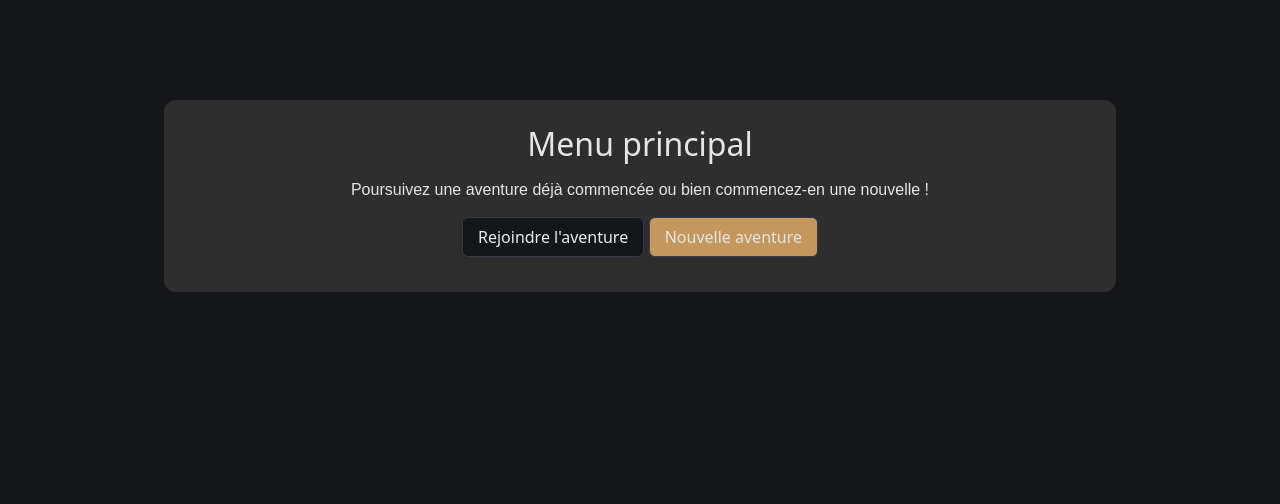
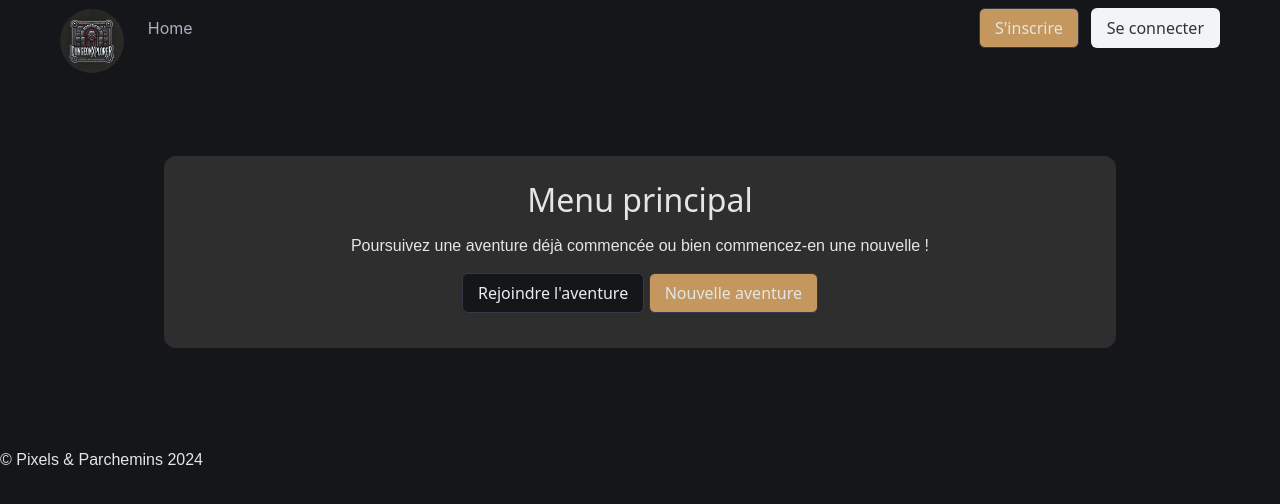
Before and after one commit to baptiste-aubignat/DungeonXplorer, a PHP site: page /menu.php in a window 1280 px wide. Shown: the top 504 px of the page. Run offline with PHP 8.4, Linux system fonts and the light colour scheme; some web fonts are replaced.

Commit message:
ajout du header et du footer sur les pages Menu, Connexion et Inscription

```diff
--- a/menu.php
+++ b/menu.php
@@ -21,6 +21,43 @@
         <link href="https://fonts.googleapis.com/css2?family=Faculty+Glyphic&display=swap" rel="stylesheet">
     </head>
     <body>
+        <header>
+            <nav class="navbar" aria-label="main navigation">
+                <div class="navbar-brand pl-6">
+                    <a class="navbar-item" href="index.php">
+                        <figure class="image">
+                            <img src="images/Logo.png" alt="logo DungeonXplorer" class="is-rounded logo aligneBas">
+                        </figure>
+                    </a>
+                    <a role="button" class="navbar-burger" aria-label="menu" aria-expanded="false" data-target="navbarBasicExample">
+                        <span aria-hidden="true"></span>
+                        <span aria-hidden="true"></span>
+                        <span aria-hidden="true"></span>
+                        <span aria-hidden="true"></span>
+                    </a>
+                </div>
+                <div class="navbar-menu">
+                    <div class="navbar-start">
+                        <a class="navbar-item tprincipal" href="index.php">
+                            Home
+                        </a>
+                    </div>
+                    <div class="navbar-end pr-6">
+                        <div class="navbar-item">
+                            <div class="buttons">
+                                <a class="button boutonOr" href="inscription.php">
+                                    S'inscrire
+                                </a>
+                                <a class="button is-light" href="connexion.php">
+                                    Se connecter
+                                </a>
+                            </div>
+                        </div>
+                    </div>
+                </div>
+            </nav>
+        </header>
+        <main>
             <div class="container">
                 <div class="box boxMenu">
                     <h1>Menu principal</h1>
@@ -35,5 +72,10 @@
                     </div>
                 </div>
             </div>
+        </main>
+        <footer>
+            <p>&copy; Pixels & Parchemins 2024</p>
+        </footer>
+        <script defer src="scripts/script.js"></script>
     </body>
 </html>
```
Also changed, not shown: connexion.php (+42 -10 lines), inscription.php (+42 -10 lines). Lines whose indentation alone changed are shown as unchanged.
